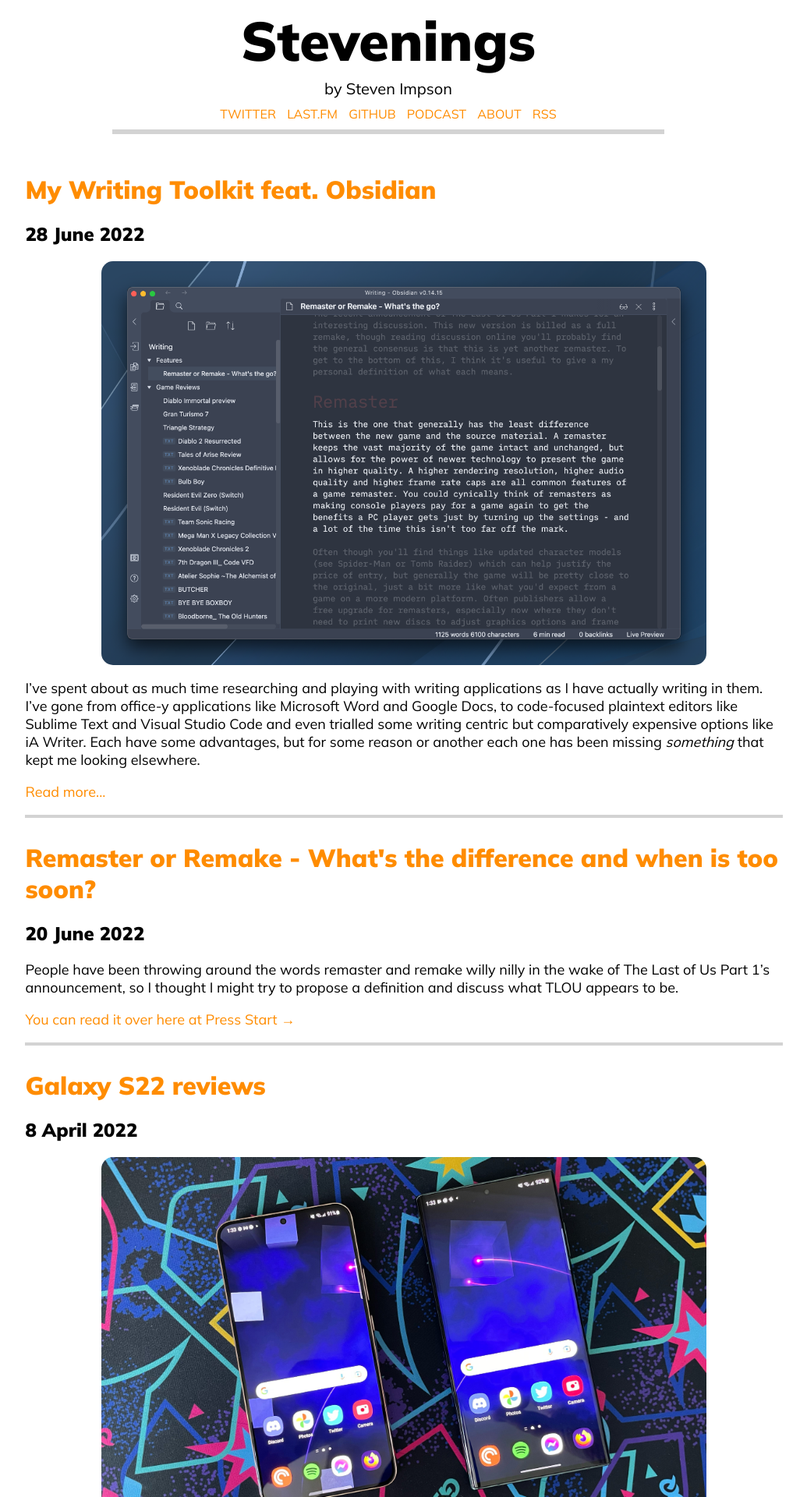
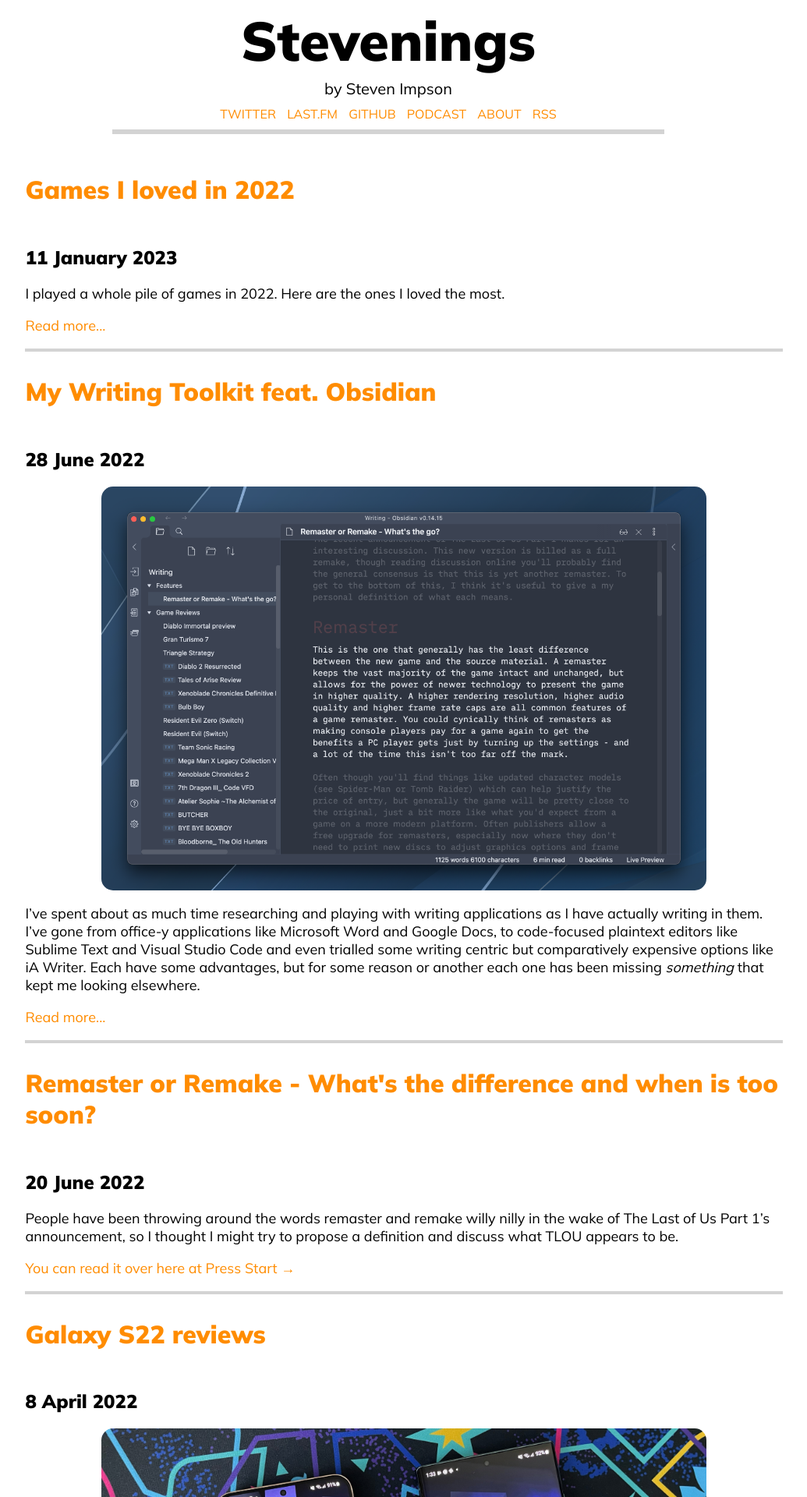
Before and after one commit to stevenimpson/stevenimpson.github.io, a Jekyll site: the page built from index.markdown, in a window 1280 px wide. Shown: the top 1920 px of the page at 78% size, without its empty margins (142-1177 px from the left). Built offline with Jekyll 4.4.1, drawn with Linux system fonts in a browser that asks for light colours; some of the changed lines change nothing that is shown.

Commit message:
Added 2022games post, associated imgs, CSS adjs.

```diff
--- /dev/null
+++ b/_posts/2023-01-11-Games-loved-2022.md
@@ -0,0 +1,71 @@
+---
+title: Games I loved in 2022
+date: 2023-01-11
+tags: games, list, best, goty, game of the year
+---
+
+I played a whole pile of games in 2022. Here are the ones I loved the most.
+
+<!--more-->
+
+## Fallout: New Vegas
+
+![Fallout: New Vegas](/assets/images/2022games/newvegas.jpg){:#floatleft}
+
+For years, a decade maybe, I've been hearing that New Vegas is something special but somehow never gotten around to it. Now that I have an Xbox Series X, I decided to take advantage of it's great backwards compatibility to finally actually play it. Damn, what a game!
+
+It does so many things differently to Bethesda Fallout games, and in doing so creates a game with meaningful decisions and a story that actually feels like your own. There's no being friends with everyone here, you will need to decide on factions to align with as the story progresses - and no faction is an easy 'correct' option. I never felt entirely comfortable with any choice offered to me, each faction had at least something that made me a little uneasy to align with - but I loved that. The real world is complicated, people are complicated, black and white decisions are boring and the way New Vegas combined complex choices with real appreciable impacts on the world and people around you is incredible. Even the side quests that in a lot of games would be boring collect-em-ups to farm for experience and gear are just super well written in New Vegas, and can link into the greater story in ways you wouldn't predict.
+
+As a game it's a little old and creaky around the edges but somehow it's one of those games that even as hyped as it was to me, lived up to that hype.
+
+## Kero Blaster
+
+![Kero Blaster](/assets/images/2022games/keroblaster.jpg){:#floatleft}
+
+I remember seeing this recommended by someone, again, many years ago as a great little designed-for-mobile side-scrolling platform shooter. It had been sitting on my Switch for a while and while on a plane trip to Perth I decided to give it a crack. It's a fantastic little game. Cool pixel-art character designs and a super compelling combat upgrade system with simple controls make this game a winner in my book.
+
+Your suite of play actions are simply move, jump and shoot. Levels are smartly designed around this with interesting enemies and especially bosses to test your mastery of the simple controls. You gradually gain access to a few different weapon options that can be switched between at will depending on the situation and each of them can be gradually upgraded to do more damage or behave differently. It's enough to keep the couple of hours engaging and a fantastic game for when you want to play something straightforward and have a few hours to burn.
+
+## Stories Untold
+
+![Stories Untold](/assets/images/2022games/storiesuntold.jpg){:#floatleft}
+
+My good friend [James](www.twitter.com/atJamz) raved about this game when he played it. I saw it on sale for a few dollars on PSN and thought I'd give it a try. What I found was a wildly creative and innovative narrative horror game. The game is split into four episodes, each around 30-40 minutes in length. I think they'd be best played like a TV series, maybe one a night so you can savour each experience as the little bite sized piece of horror it is.
+
+It's hard to say too much without giving the game away, it's a story that relies on mystery and foreboding over surprise scares. The opening episode has you exploring an old family home and playing a text adventure left there. Things progress in a way I could never have predicted. Suffice to say I never expected the kinds of spine chills I got from a text adventure in this game. Please check it out if you're at all a fan of horror storytelling.
+
+## Triangle Strategy
+
+![Triangle Strategy](/assets/images/2022games/trianglestrategy.jpg){:#floatleft}
+
+I was well primed to like this, playing it as I did soon after completing and loving Octopath traveler which uses a very similar visual style. Set against a background of warring factions vying for the salty lifeblood of their land, Triangle Strategy is a captivating strategy game that's simple enough to get to grips with easily but with enough depth that I never got bored.
+
+It has a genius system where you keep gained experience when you fail a mission, so it will always be just that little bit easier the next time around. It's such a good approach to allowing challenge while letting the game adapt to your ability. The story too was surprisingly engaging, with decisions you make having consequences that felt like they had real impact on the course of the story.
+
+I [reviewed the game for Press Start Australia](https://press-start.com.au/reviews/nintendo-switch/2022/03/04/triangle-strategy-review-a-strategic-achievement/), if you're interested in more long-form thoughts!
+
+## Disco Elysium
+
+![Disco Elysium](/assets/images/2022games/discoelysium.jpg){:#floatleft}
+
+Throw another on the list of games people were right about when they said I'd like them. I never expected to be so drawn into the world created by the ZA/UM art collective. You wake up with no idea who you are, what you're doing in a trashed hotel room, and a cop-partner outside urging you to get back on the case - a hanging of a soldier in a town embroiled in a labor dispute.
+
+There is so much to the story of Disco, characters with incredible depth and a world you could spend multiple play-throughs in and still find new things in. The way you  develop your character and choose to role-play will have huge impacts on the way you solve problems and advance the story. Disco is truly special.
+
+## Xenoblade Chronicles 3
+
+![Xenoblade Chronicles 3](/assets/images/2022games/xenobladechronicles3.jpg){:#floatleft}
+
+I'd almost written off the Xenoblade games after playing 2. The utterly unappealing character designs and opaque combat system did a lot of damage to the series' reputation in my mind. Thankfully I played Xenoblade Chronicles Definitive Edition and realised how damn good these games can be - and so went into 3 hopeful it would be more of the same.
+
+A genuinely interesting, tragic and emotional story, some fantastic visuals and character designs and a deep and engaging combat system made this an absolute winner for me.
+
+It was good enough to make me consider giving XC2 another chance, and that's quite a feat.
+
+I [reviewed this one too](https://press-start.com.au/reviews/nintendo-switch/2022/07/26/xenoblade-chronicles-3-review-a-darker-expansive-adventure/), again over at Press Start Australia.
+
+## Elden Ring
+
+![Elden Ring](/assets/images/2022games/eldenring.jpg){:#floatleft}
+
+It's unsurprising, but of all the games that came out in 2022, Elden Ring is my favourite. I have adored every FromSoft Souls-ish game I've played and Elden Ring is no exception. Methodical combat, extremely cool dungeons to explore and an open world that is hiding a huge array of fantastically designed locales that was a joy to explore. Much ink has been spilled about Elden Ring so I won't ramble on too much. I hope it isn't the only template for this style of game going forward since I did find myself missing the more concise worlds of Dark Souls - but I loved nearly every moment of Elden Ring.
--- a/_sass/main.scss
+++ b/_sass/main.scss
@@ -14,6 +14,7 @@
 }
 
 h2 {
+	padding-top: 30px;
 	font-weight: bold;
 }
 
@@ -38,6 +39,7 @@
   padding:.5em 10px;
   quotes:"\201C""\201D""\2018""\2019";
 }
+
 
 .main a {
 	text-decoration: none;
@@ -103,6 +105,8 @@
 	text-transform: uppercase;
 }
 
+
+
 .title {
 	font-size: 70px;
 	font-weight: 900;
@@ -137,6 +141,12 @@
 .post ul {
 	padding-left: 30px;
 	padding-right: 30px;
+}
+
+#floatleft {
+	float: 	left;
+	margin: 0px 15px 15px 0px;
+	width: 15%;
 }
 
 @media (prefers-color-scheme: dark) {
```
Also changed, not shown: assets/images/2022games/discoelysium.jpg (added), assets/images/2022games/eldenring.jpg (added), assets/images/2022games/keroblaster.jpg (added), assets/images/2022games/newvegas.jpg (added), assets/images/2022games/storiesuntold.jpg (added), assets/images/2022games/trianglestrategy.jpg (added), assets/images/2022games/xenobladechronicles3.jpg (added).
